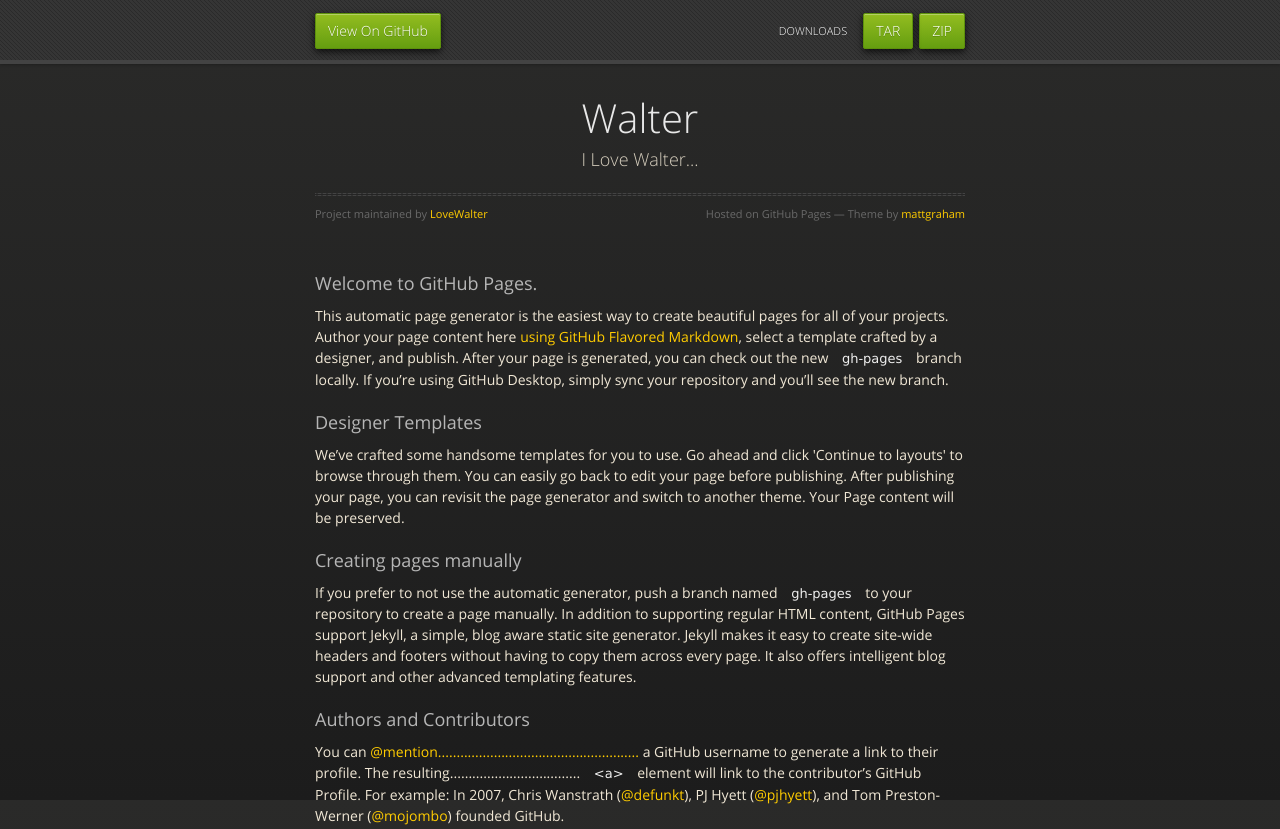
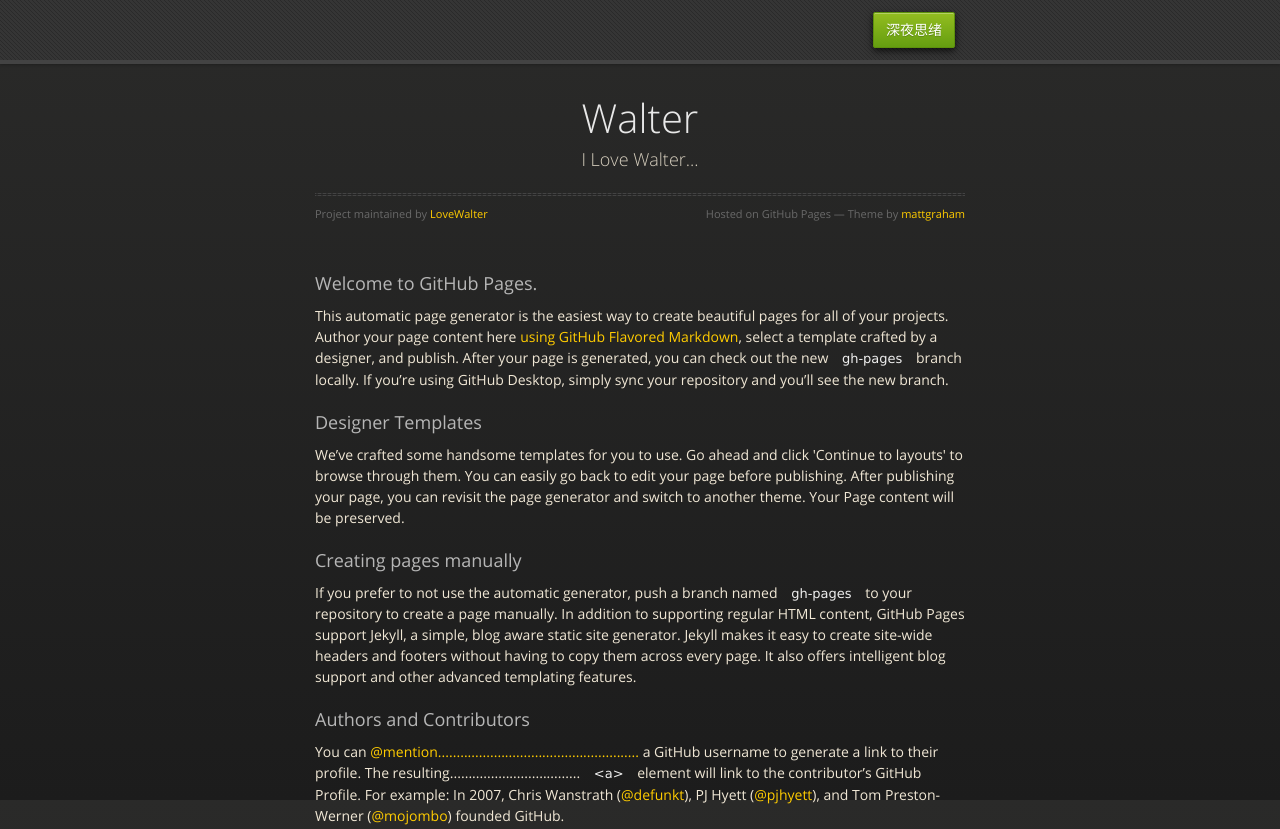
Before and after one commit to LoveWalter/walter, a plain HTML site: page index.html in a window 1280 px wide. Shown: the top 829 px of the page. Drawn offline with nearby package versions, Linux system fonts and the light colour scheme.

Commit message:
thinking in night

```diff
--- a/index.html
+++ b/index.html
@@ -18,14 +18,14 @@
 
   </head>
   <body>
-      <div id="header">
+     <div id="header">
         <nav>
-          <li class="fork"><a href="https://github.com/LoveWalter/walter">View On GitHub</a></li>
+          <!-- <li class="fork"><a href="https://github.com/LoveWalter/walter">View On GitHub</a></li>
           <li class="downloads"><a href="https://github.com/LoveWalter/walter/zipball/master">ZIP</a></li>
-          <li class="downloads"><a href="https://github.com/LoveWalter/walter/tarball/master">TAR</a></li>
-          <li class="title">DOWNLOADS</li>
+          <li  class="downloads"><a href="https://github.com/LoveWalter/walter/tarball/master">TAR</a></li>-->
+          <li class="title"><a href="https://LoveWalter.github.io/walter/thinking in night.html">深夜思绪</a></li>
         </nav>
-      </div><!-- end header -->
+      </div>
 
     <div class="wrapper">
 
```
